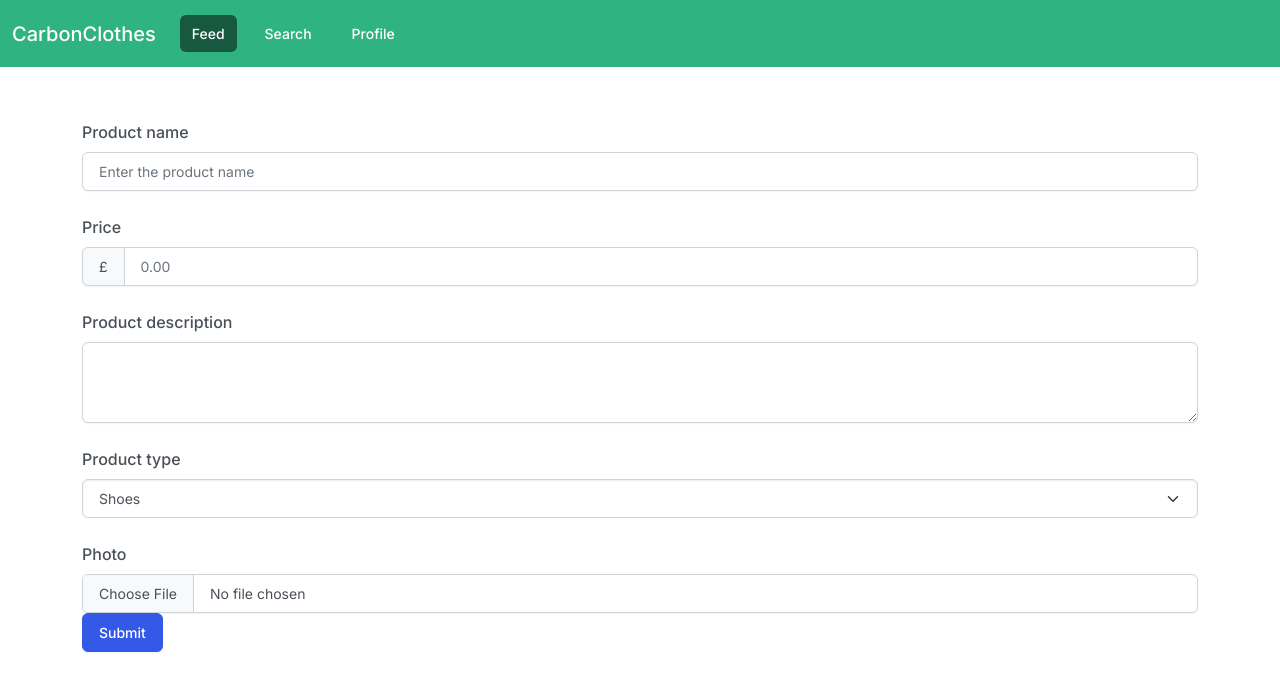
After one commit to SteadydeetsHackCam2022/HackCambridge2022, a Django app: page /products/add in a window 1280 px wide. The commit adds this page. Shown: the top 691 px of the page. Run offline with Django 4.2, Linux system fonts and the light colour scheme.

Commit message:
Update to forms

```diff
--- a/backend/backend/settings.py
+++ b/backend/backend/settings.py
@@ -82,7 +82,7 @@ WSGI_APPLICATION = 'backend.wsgi.application'
 DATABASES = {
     'default': {
         'ENGINE': 'django.db.backends.postgresql_psycopg2',
-        'NAME': 'store',
+        'NAME': 'new_store',
         'USER': 'store',
         'PASSWORD': 'store',
         'HOST': '34.89.6.19',
@@ -131,3 +131,7 @@ STATIC_URL = 'static/'
 # https://docs.djangoproject.com/en/4.0/ref/settings/#default-auto-field
 
 DEFAULT_AUTO_FIELD = 'django.db.models.BigAutoField'
+
+DEFAULT_FILE_STORAGE = 'storages.backends.gcloud.GoogleCloudStorage'
+GS_BUCKET_NAME = 'pictures_carbonclothes'
+STATICFILES_STORAGE = 'storages.backends.gcloud.GoogleCloudStorage'
--- a/backend/backend/urls.py
+++ b/backend/backend/urls.py
@@ -21,6 +21,8 @@ from store import views as store_views
 urlpatterns = [
     path('admin/', admin.site.urls),
     path('feed/', store_views.feed),
-    path('products/', store_views.ProductView.as_view()),
-    path('api-token-auth/', auth_views.obtain_auth_token)
+    path('search/', store_views.search),
+    path('profile/', store_views.profile),
+    path('products/add', store_views.product_add),
+    path('products/save', store_views.product_save)
 ]
--- a/backend/store/serializers.py
+++ b/backend/store/serializers.py
@@ -4,4 +4,4 @@ from .models import Product
 class ProductSerializer(serializers.ModelSerializer):
     class Meta:
         model = Product
-        fields = ['id', 'colour', 'brand', 'type', 'size', 'gender', 'price', 'condition', 'user_transaction_id']
+        fields = ['name', 'description', 'price', 'image']
--- /dev/null
+++ b/backend/store/static/custom.css
@@ -0,0 +1,13 @@
+body {
+    padding-top: 120px;
+}
+@media (max-width: 980px) {
+    body {
+      padding-top: 0;
+    }
+  }
+
+.bg-primary {
+    --bs-bg-opacity: 1;
+    background-color: rgba(47,179,128, 1)!important;
+}
--- /dev/null
+++ b/backend/store/templates/add_product.html
@@ -0,0 +1,38 @@
+{% extends "base.html" %}
+
+{% block content %}
+<form id="add-product-form" action='/products/save' method='POST' enctype='multipart/form-data'>
+    <fieldset>
+      <div class="form-group">
+        <label for="exampleInputEmail1" class="form-label">Product name</label>
+        <input type="text" class="form-control" name="name" placeholder="Enter the product name">
+      </div>
+      <div class="form-group">
+        <label class="form-label mt-4">Price</label>
+        <div class="form-group">
+          <div class="input-group">
+            <span class="input-group-text">£</span>
+            <input type="number" class="form-control" name="price" placeholder="0.00">
+          </div>
+        </div>
+      </div>
+      <div class="form-group">
+        <label for="exampleTextarea" class="form-label mt-4">Product description</label>
+        <textarea class="form-control" name="description" rows="3"></textarea>
+      </div>
+      <div class="form-group">
+        <label for="exampleSelect1" class="form-label mt-4">Product type</label>
+        <select class="form-select" name="product_type">
+          <option>Shoes</option>
+          <option>2</option>
+        </select>
+      </div>
+      <div class="form-group">
+        <label for="formFile" class="form-label mt-4">Photo</label>
+        <input class="form-control" type="file" name="image">
+      </div>
+      {% csrf_token %}
+      <button type="submit" class="btn btn-primary">Submit</button>
+    </fieldset>
+</form>
+{% endblock %}
--- a/backend/store/templates/base.html
+++ b/backend/store/templates/base.html
@@ -1,13 +1,15 @@
 <!DOCTYPE html>
 <html lang="en">
 <head>
-  {% block title %}<title>Local Library</title>{% endblock %}
+  {% block title %}<title>CarbonClothes</title>{% endblock %}
+  {% load static %}
   <link rel="stylesheet" href="//bootswatch.com/5/zephyr/bootstrap.min.css">
+  <link rel="stylesheet" type="text/css" href="/static/custom.css">
 </head>
 <body>
-    <nav class="navbar navbar-expand-lg navbar-dark bg-primary">
+    <nav class="navbar navbar-expand-lg fixed-top navbar-dark bg-primary">
         <div class="container-fluid">
-          <a class="navbar-brand" href="#">Navbar</a>
+          <a class="navbar-brand" href="#">CarbonClothes</a>
           <button class="navbar-toggler" type="button" data-bs-toggle="collapse" data-bs-target="#navbarColor01" aria-controls="navbarColor01" aria-expanded="false" aria-label="Toggle navigation">
             <span class="navbar-toggler-icon"></span>
           </button>
@@ -15,15 +17,13 @@
           <div class="collapse navbar-collapse" id="navbarColor01">
             <ul class="navbar-nav me-auto">
               <li class="nav-item">
-                <a class="nav-link active" href="#">Feed
-                  <span class="visually-hidden">(current)</span>
-                </a>
+                <a class="nav-link active" href="/feed">Feed</a>
               </li>
               <li class="nav-item">
-                <a class="nav-link" href="#">Search</a>
+                <a class="nav-link" href="/search">Search</a>
               </li>
               <li class="nav-item">
-                <a class="nav-link" href="#">Profile</a>
+                <a class="nav-link" href="/profile">Profile</a>
               </li>
             </ul>
           </div>
--- a/backend/store/views.py
+++ b/backend/store/views.py
@@ -1,40 +1,36 @@
 from django.shortcuts import render
 
-
 from django.http import Http404
-from rest_framework.views import APIView
-from rest_framework.response import Response
-from rest_framework import status
-from .serializers import ProductSerializer
 from .models import Product
-
-class ProductView(APIView):
-    """
-    List all snippets, or create a new snippet.
-    """
-
-    def get(self, pk):
-        products = Product.objects.all()
-        serializer = ProductSerializer(products, many=True)
-        return Response(serializer.data)
-
-    def get_object(self, pk):
-        try:
-            return Product.objects.get(pk=pk)
-        except Product.DoesNotExist:
-            raise Http404
-
-    def post(self, request, format=None):
-        serializer = ProductSerializer(data=request.data)
-        if serializer.is_valid():
-            serializer.save()
-            return Response(serializer.data, status=status.HTTP_201_CREATED)
-        return Response(serializer.errors, status=status.HTTP_400_BAD_REQUEST)
-
-    def delete(self, request, pk, format=None):
-        snippet = self.get_object(pk)
-        snippet.delete()
-        return Response(status=status.HTTP_204_NO_CONTENT)
+from .forms import ProductForm
 
 def feed(request):
-    return render(request, 'feed.html')
+    products = Product.objects.all()
+
+    context = {
+        'products': products
+    }
+
+    return render(request, 'feed.html', context=context)
+
+def search(request):
+    return render(request, 'search.html')
+
+def profile(request):
+    return render(request, 'profile.html')
+
+def product_add(request):
+    return render(request, 'add_product.html')
+
+def product_save(request):
+    if request.method != 'POST':
+        return
+
+    form = ProductForm(request.POST, request.FILES)
+
+    print(request.POST, request.FILES)
+
+    print(form.errors)
+
+    if form.is_valid():
+        form.save()
```
Also changed, not shown: backend/store/forms.py (added, +7 -0 lines), backend/store/models.py (+4 -24 lines), backend/store/templates/feed.html (+24 -7 lines), backend/store/templates/profile.html (added, +8 -0 lines), backend/store/templates/search.html (added, +21 -0 lines), backend/store/migrations/0001_initial.py, backend/store/urls.py (deleted).
